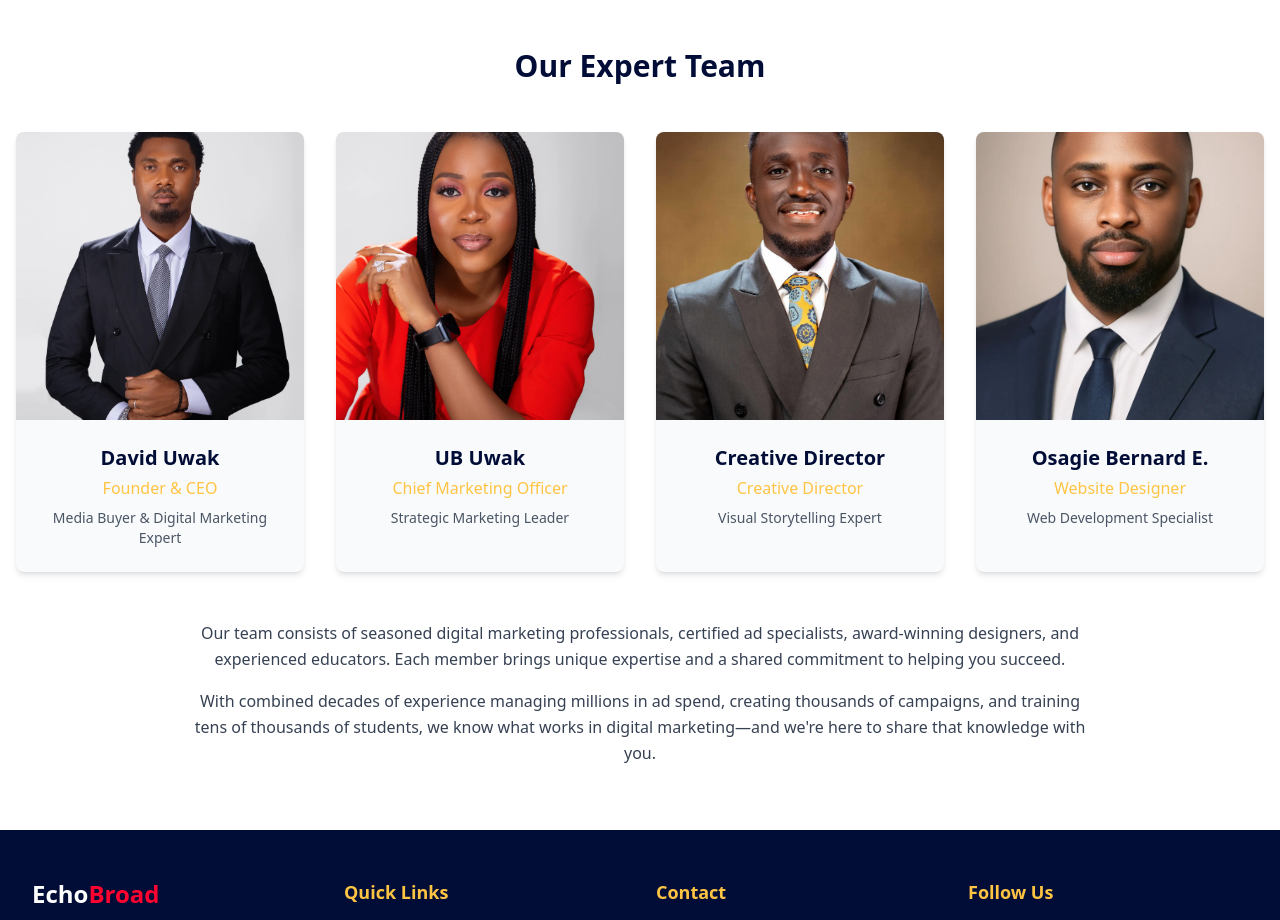
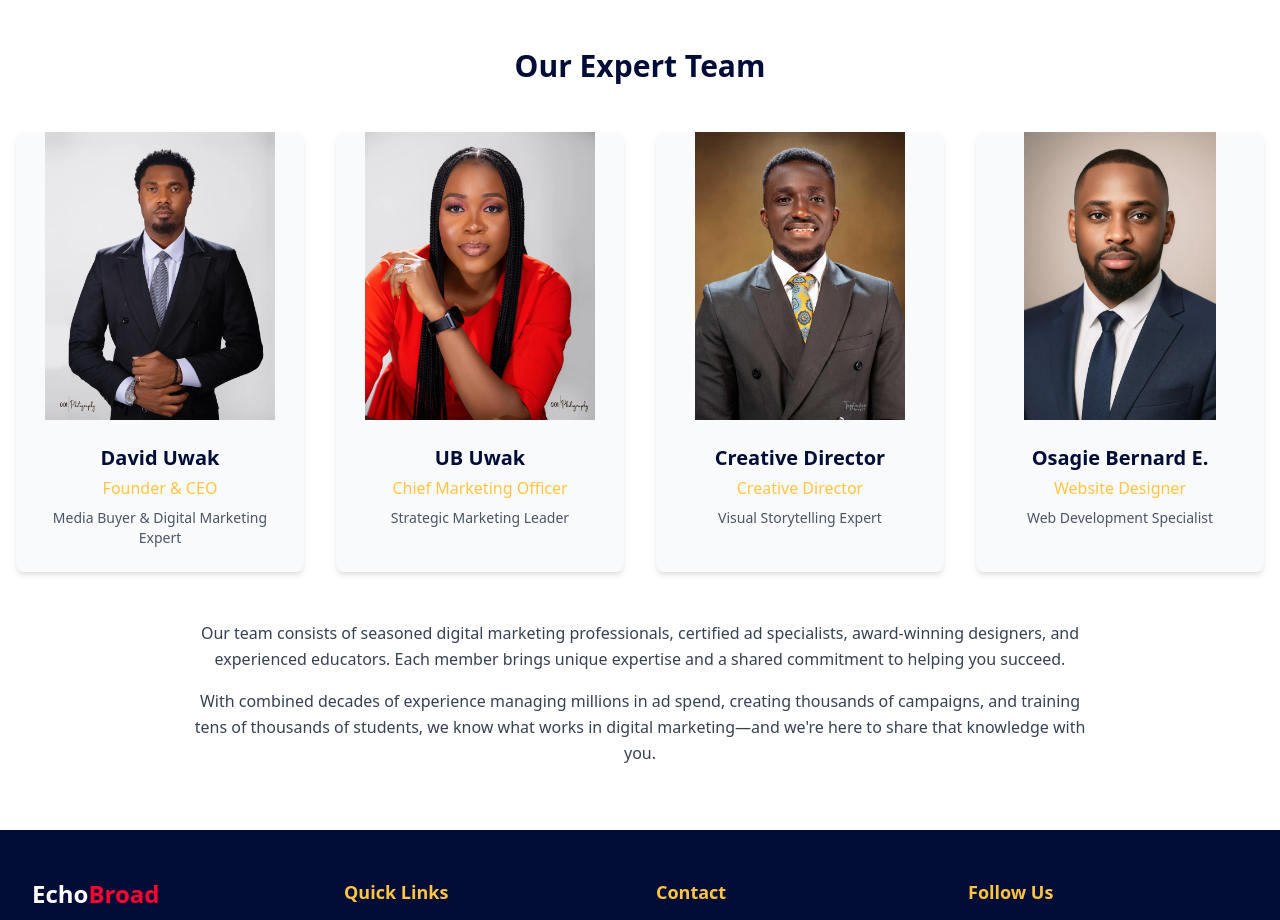
Before and after one commit to osasbenny/echobroadagency, a React (Vite) app: page /about in a window 1280 px wide. Shown: the part 1480-2400 px from the top of the page. Built offline with nearby package versions, Linux system fonts and the light colour scheme.

Commit message:
FIX: Adjust team image styling to show full image using object-contain

```diff
--- a/src/pages/About.jsx
+++ b/src/pages/About.jsx
@@ -109,7 +109,7 @@
                 <img
                   src="/images/DavidUwak.FounderCEO.jpg"
                   alt="David Uwak - CEO"
-                  className="w-full h-full object-cover hover:scale-105 transition-transform duration-300"
+                  className="w-full h-full object-contain hover:scale-105 transition-transform duration-300"
                 />
               </div>
               <div className="p-6 text-center">
@@ -125,7 +125,7 @@
                 <img
                   src="/images/UBUwak.ChiefMarketingOfficer.jpg"
                   alt="UB Uwak - CMO"
-                  className="w-full h-full object-cover hover:scale-105 transition-transform duration-300"
+                  className="w-full h-full object-contain hover:scale-105 transition-transform duration-300"
                 />
               </div>
               <div className="p-6 text-center">
@@ -141,7 +141,7 @@
                 <img
                   src="/images/Creativedirector.jpg"
                   alt="Creative Director"
-                  className="w-full h-full object-cover hover:scale-105 transition-transform duration-300"
+                  className="w-full h-full object-contain hover:scale-105 transition-transform duration-300"
                 />
               </div>
               <div className="p-6 text-center">
@@ -157,7 +157,7 @@
                 <img
                   src="/images/OsagieBernardE.WebsiteDesigner.JPG"
                   alt="Osagie Bernard E. - Website Designer"
-                  className="w-full h-full object-cover hover:scale-105 transition-transform duration-300"
+                  className="w-full h-full object-contain hover:scale-105 transition-transform duration-300"
                 />
               </div>
               <div className="p-6 text-center">
```
